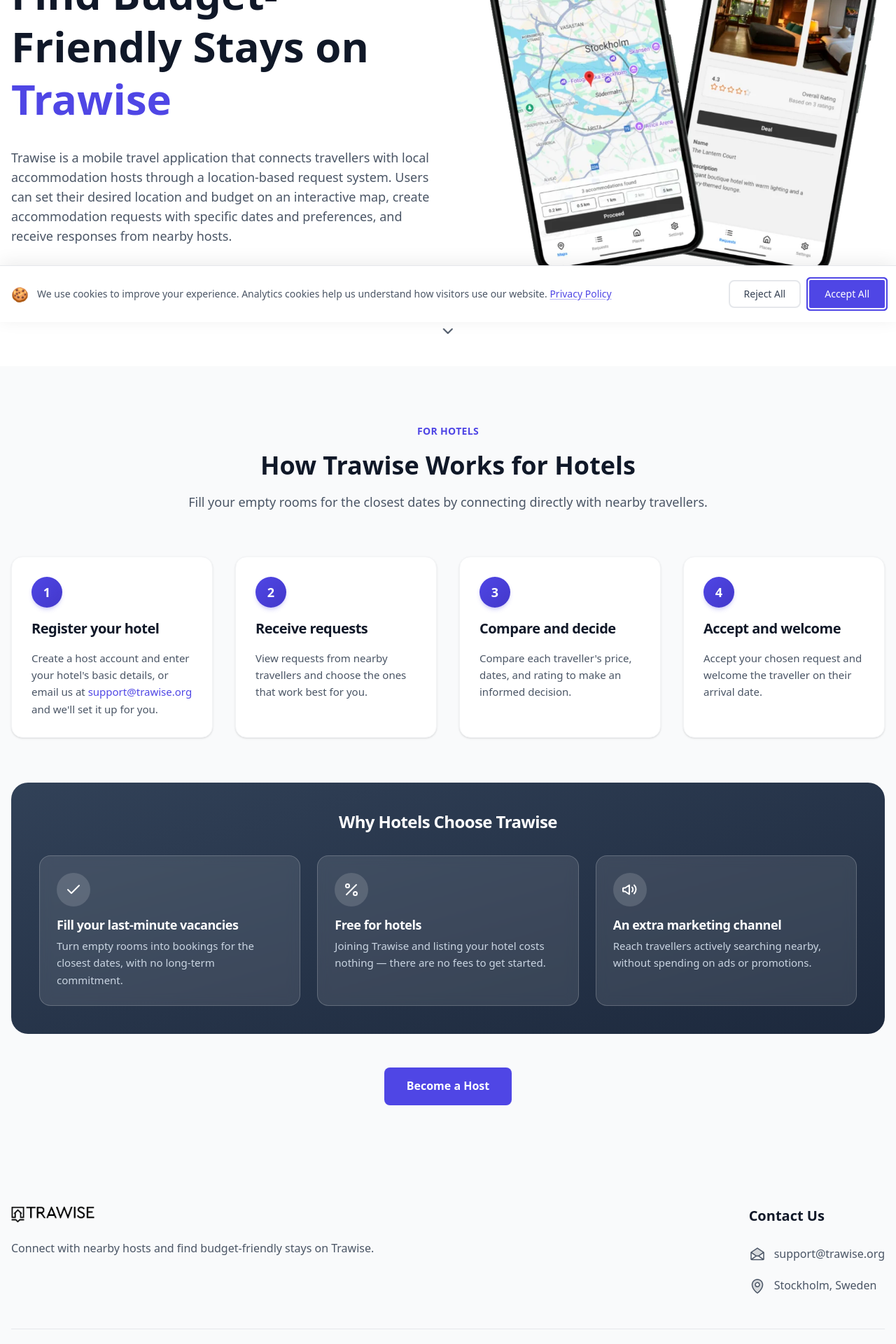
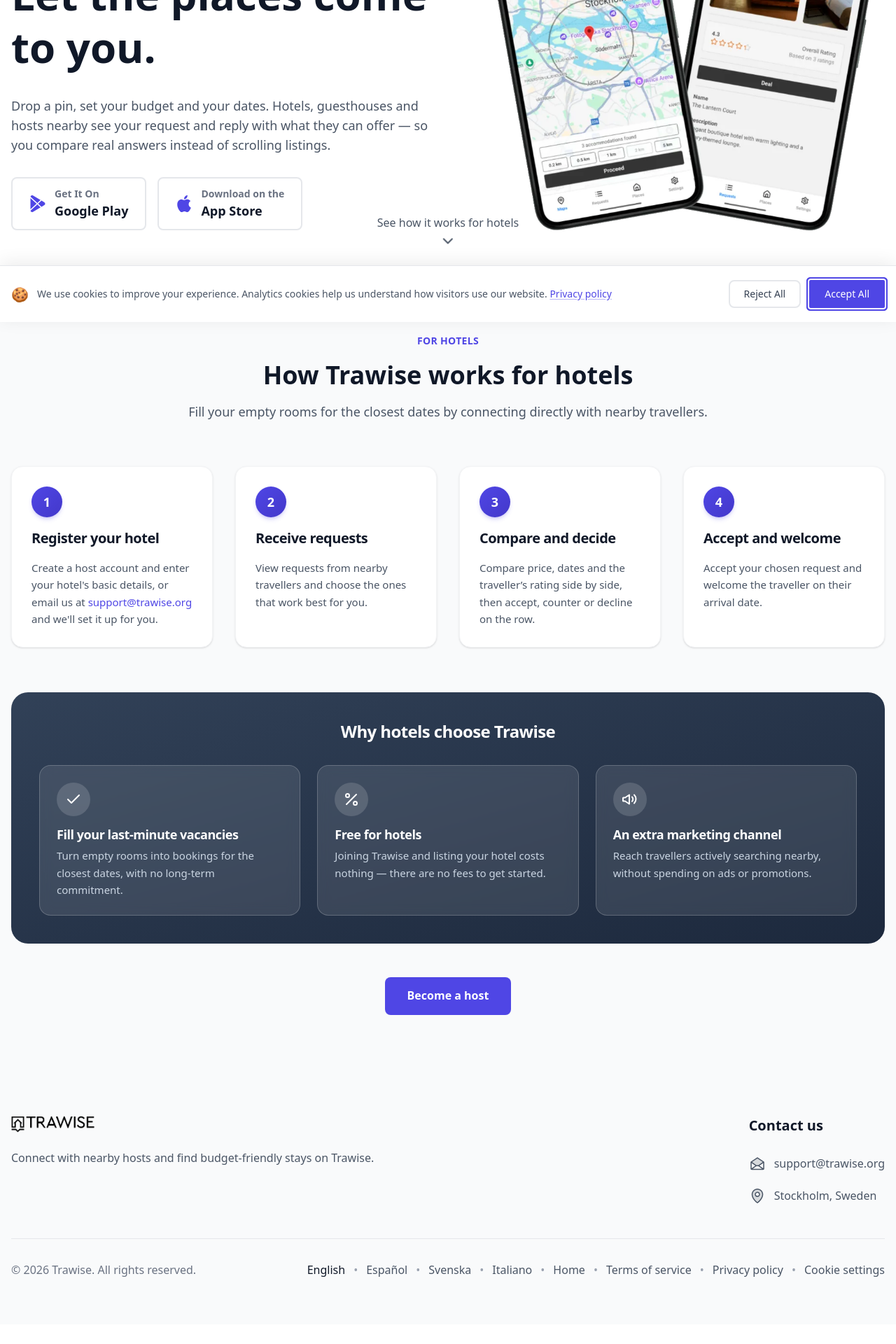
Before and after one commit to Trawise/Trawise.Landing, a React (Vite) app in the folder src/: page / in a window 1280 px wide. Shown: the part 340-2260 px from the top of the page at 70% size. Built offline with nearby package versions, Linux system fonts and the light colour scheme.

Commit message:
Pitch to travellers, unweld the brand from the headline, and promise what the app now does (G-02, G-03, G-06, D-07)

```diff
--- a/src/src/App.tsx
+++ b/src/src/App.tsx
@@ -1,4 +1,4 @@
-import { useTranslation } from "react-i18next";
+import { Trans, useTranslation } from "react-i18next";
 import { DownloadButton } from "./components/download-buttons";
 import { Footer } from "./components/footer";
 import { ForHotels } from "./components/for-hotels";
@@ -34,8 +34,15 @@
                   id="hero-heading"
                   className="font-extrabold text-4xl leading-tight md:text-5xl lg:text-6xl text-gray-900"
                 >
-                  {t("hero.title")}{" "}
-                  <span className="text-brand-600">Trawise</span>
+                  {/* The brand is interpolated, not welded to the end of the
+                      sentence: a translation that does not finish on a
+                      preposition would otherwise read as nonsense. */}
+                  <Trans
+                    i18nKey="hero.title"
+                    components={{
+                      brand: <span className="text-brand-600" />,
+                    }}
+                  />
                 </h1>
 
                 <p className="text-lg text-gray-600">{t("hero.description")}</p>
--- a/src/src/i18n/locales/en.json
+++ b/src/src/i18n/locales/en.json
@@ -1,25 +1,25 @@
 {
   "navigation": {
     "home": "Home",
-    "privacyPolicy": "Privacy Policy",
-    "becomeHost": "Become a Host",
+    "privacyPolicy": "Privacy policy",
+    "becomeHost": "Become a host",
     "goToHomepage": "Go to homepage",
     "logoAlt": "{{name}} logo",
     "primary": "Main",
     "footer": "Footer",
     "cookieSettings": "Cookie settings",
-    "termsOfService": "Terms of Service"
+    "termsOfService": "Terms of service"
   },
   "hero": {
-    "title": "Connect with Nearby Hosts and Find Budget-Friendly Stays on",
-    "description": "Trawise is a mobile travel application that connects travellers with local accommodation hosts through a location-based request system. Users can set their desired location and budget on an interactive map, create accommodation requests with specific dates and preferences, and receive responses from nearby hosts.",
+    "title": "Tell <brand>Trawise</brand> where you want to stay. Let the places come to you.",
+    "description": "Drop a pin, set your budget and your dates. Hotels, guesthouses and hosts nearby see your request and reply with what they can offer — so you compare real answers instead of scrolling listings.",
     "downloadApp": "Download the Trawise mobile app",
     "scrollHint": "See how it works for hotels",
     "mockupAlt": "The Trawise app showing an interactive map of nearby accommodation requests alongside a hotel's details"
   },
   "forHotels": {
-    "eyebrow": "For Hotels",
-    "title": "How Trawise Works for Hotels",
+    "eyebrow": "For hotels",
+    "title": "How Trawise works for hotels",
     "subtitle": "Fill your empty rooms for the closest dates by connecting directly with nearby travellers.",
     "steps": {
       "step1": {
@@ -33,14 +33,14 @@
       },
       "step3": {
         "title": "Compare and decide",
-        "description": "Compare each traveller's price, dates, and rating to make an informed decision."
+        "description": "Compare price, dates and the traveller’s rating side by side, then accept, counter or decline on the row."
       },
       "step4": {
         "title": "Accept and welcome",
         "description": "Accept your chosen request and welcome the traveller on their arrival date."
       }
     },
-    "benefitsHeading": "Why Hotels Choose Trawise",
+    "benefitsHeading": "Why hotels choose Trawise",
     "benefits": {
       "benefit1": {
         "title": "Fill your last-minute vacancies",
@@ -55,12 +55,12 @@
         "description": "Reach travellers actively searching nearby, without spending on ads or promotions."
       }
     },
-    "cta": "Become a Host"
+    "cta": "Become a host"
   },
   "footer": {
     "description": "Connect with nearby hosts and find budget-friendly stays on Trawise",
-    "contactUs": "Contact Us",
-    "allRightsReserved": "All Rights Reserved"
+    "contactUs": "Contact us",
+    "allRightsReserved": "All rights reserved"
   },
   "downloadButtons": {
     "playStore": {
@@ -84,32 +84,32 @@
   "privacyPolicy": {
     "title": "Trawise Privacy Policy",
     "lastUpdated": "Last updated: August 11, 2026",
-    "backToHome": "Back to Home"
+    "backToHome": "Back to home"
   },
   "termsOfService": {
     "title": "Trawise Terms of Service",
     "lastUpdated": "Last updated: August 18, 2026",
-    "backToHome": "Back to Home"
+    "backToHome": "Back to home"
   },
   "comingSoon": {
     "title": "Coming Soon to Your App Store",
     "description": "We're putting the finishing touches on the Trawise mobile app. Soon you'll be able to connect with nearby hosts and find budget-friendly stays right from your smartphone.",
-    "backToHome": "Back to Home"
+    "backToHome": "Back to home"
   },
   "notFound": {
     "title": "404 - Page Not Found",
     "description": "The page you are looking for doesn't exist. Let's get you back to discovering amazing accommodation options.",
-    "backToHome": "Back to Home"
+    "backToHome": "Back to home"
   },
   "cookieBanner": {
     "message": "We use cookies to improve your experience. Analytics cookies help us understand how visitors use our website.",
-    "learnMore": "Privacy Policy",
+    "learnMore": "Privacy policy",
     "acceptAll": "Accept All",
     "rejectAll": "Reject All",
     "ariaLabel": "Cookie consent"
   },
   "deleteAccount": {
-    "title": "Delete Your Account",
+    "title": "Delete your account",
     "introMessage": "We're sorry to see you go. You can delete your account in two ways:",
     "viaAppSettings": {
       "title": "Via App Settings",
@@ -122,7 +122,7 @@
     "contactInfo": {
       "emailLabel": "Email"
     },
-    "backToHome": "Back to Home"
+    "backToHome": "Back to home"
   },
   "skipToContent": "Skip to main content",
   "errorBoundary": {
@@ -131,11 +131,11 @@
     "refresh": "Refresh Page"
   },
   "pageTitles": {
-    "privacyPolicy": "Privacy Policy",
-    "comingSoon": "Coming Soon",
-    "deleteAccount": "Delete Your Account",
-    "notFound": "Page Not Found",
-    "termsOfService": "Terms of Service"
+    "privacyPolicy": "Privacy policy",
+    "comingSoon": "Coming soon",
+    "deleteAccount": "Delete your account",
+    "notFound": "Page not found",
+    "termsOfService": "Terms of service"
   },
   "opensInNewTab": "opens in a new tab"
 }
--- a/src/src/i18n/locales/es.json
+++ b/src/src/i18n/locales/es.json
@@ -11,8 +11,8 @@
     "termsOfService": "Términos del servicio"
   },
   "hero": {
-    "title": "Conéctate con Anfitriones Cercanos y Encuentra Alojamiento Económico en",
-    "description": "Trawise es una aplicación móvil de viajes que conecta a los viajeros con anfitriones de alojamiento locales a través de un sistema de solicitudes basado en ubicación. Los usuarios pueden establecer su ubicación deseada y presupuesto en un mapa interactivo, crear solicitudes de alojamiento con fechas y preferencias específicas, y recibir respuestas de anfitriones cercanos.",
+    "title": "Dile a <brand>Trawise</brand> dónde quieres alojarte. Deja que los lugares vengan a ti.",
+    "description": "Marca un punto en el mapa, indica tu presupuesto y tus fechas. Los hoteles, pensiones y anfitriones cercanos ven tu solicitud y responden con lo que pueden ofrecerte, así comparas respuestas reales en vez de recorrer anuncios.",
     "downloadApp": "Descarga la aplicación móvil Trawise",
     "scrollHint": "Descubre cómo funciona para hoteles",
     "mockupAlt": "La aplicación Trawise mostrando un mapa interactivo de solicitudes de alojamiento cercanas junto a los detalles de un hotel"
@@ -33,7 +33,7 @@
       },
       "step3": {
         "title": "Compara y decide",
-        "description": "Compara el precio, las fechas y la valoración de cada viajero para tomar una decisión informada."
+        "description": "Compara precio, fechas y la valoración del viajero de un vistazo y acepta, haz una contraoferta o rechaza desde la propia fila."
       },
       "step4": {
         "title": "Acepta y da la bienvenida",
--- a/src/src/i18n/locales/it.json
+++ b/src/src/i18n/locales/it.json
@@ -11,8 +11,8 @@
     "termsOfService": "Termini di servizio"
   },
   "hero": {
-    "title": "Connettiti con host vicini e trova alloggi economici su",
-    "description": "Trawise è un'applicazione mobile di viaggio che mette in contatto i viaggiatori con host di alloggi locali attraverso un sistema di richieste basato sulla posizione. Gli utenti possono impostare la posizione desiderata e il budget su una mappa interattiva, creare richieste di alloggio con date e preferenze specifiche e ricevere risposte da host nelle vicinanze.",
+    "title": "Di’ a <brand>Trawise</brand> dove vuoi soggiornare. Lascia che siano i luoghi a farsi avanti.",
+    "description": "Scegli un punto sulla mappa, indica budget e date. Hotel, pensioni e host della zona vedono la tua richiesta e rispondono con quello che possono offrire: confronti risposte vere invece di scorrere annunci.",
     "downloadApp": "Scarica l'app mobile Trawise",
     "scrollHint": "Scopri come funziona per gli hotel",
     "mockupAlt": "L'app Trawise che mostra una mappa interattiva delle richieste di alloggio nelle vicinanze e i dettagli di un hotel"
@@ -33,7 +33,7 @@
       },
       "step3": {
         "title": "Confronta e decidi",
-        "description": "Confronta prezzo, date e valutazione di ogni viaggiatore per prendere una decisione informata."
+        "description": "Confronta prezzo, date e valutazione del viaggiatore a colpo d’occhio, poi accetta, fai una controproposta o rifiuta direttamente dalla riga."
       },
       "step4": {
         "title": "Accetta e dai il benvenuto",
--- a/src/src/i18n/locales/sv.json
+++ b/src/src/i18n/locales/sv.json
@@ -11,8 +11,8 @@
     "termsOfService": "Användarvillkor"
   },
   "hero": {
-    "title": "Anslut med Närliggande Värdar och Hitta Budgetvänliga Boenden på",
-    "description": "Trawise är en mobil reseapplikation som kopplar samman resenärer med lokala boendevärdar genom ett platsbaserat förfrågningssystem. Användare kan ange önskad plats och budget på en interaktiv karta, skapa boendeförfrågningar med specifika datum och preferenser, och få svar från närliggande värdar.",
+    "title": "Berätta för <brand>Trawise</brand> var du vill bo. Låt platserna komma till dig.",
+    "description": "Sätt en nål på kartan, ange budget och datum. Hotell, pensionat och värdar i närheten ser din förfrågan och svarar med vad de kan erbjuda — du jämför riktiga svar i stället för att bläddra bland annonser.",
     "downloadApp": "Ladda ner Trawise mobilapp",
     "scrollHint": "Se hur det fungerar för hotell",
     "mockupAlt": "Trawise-appen som visar en interaktiv karta med boendeförfrågningar i närheten och detaljer om ett hotell"
@@ -33,7 +33,7 @@
       },
       "step3": {
         "title": "Jämför och välj",
-        "description": "Jämför pris, datum och betyg för varje resenär för att fatta ett välgrundat beslut."
+        "description": "Jämför pris, datum och resenärens omdöme sida vid sida och acceptera, lägg ett motbud eller tacka nej direkt i raden."
       },
       "step4": {
         "title": "Acceptera och välkomna",
```
